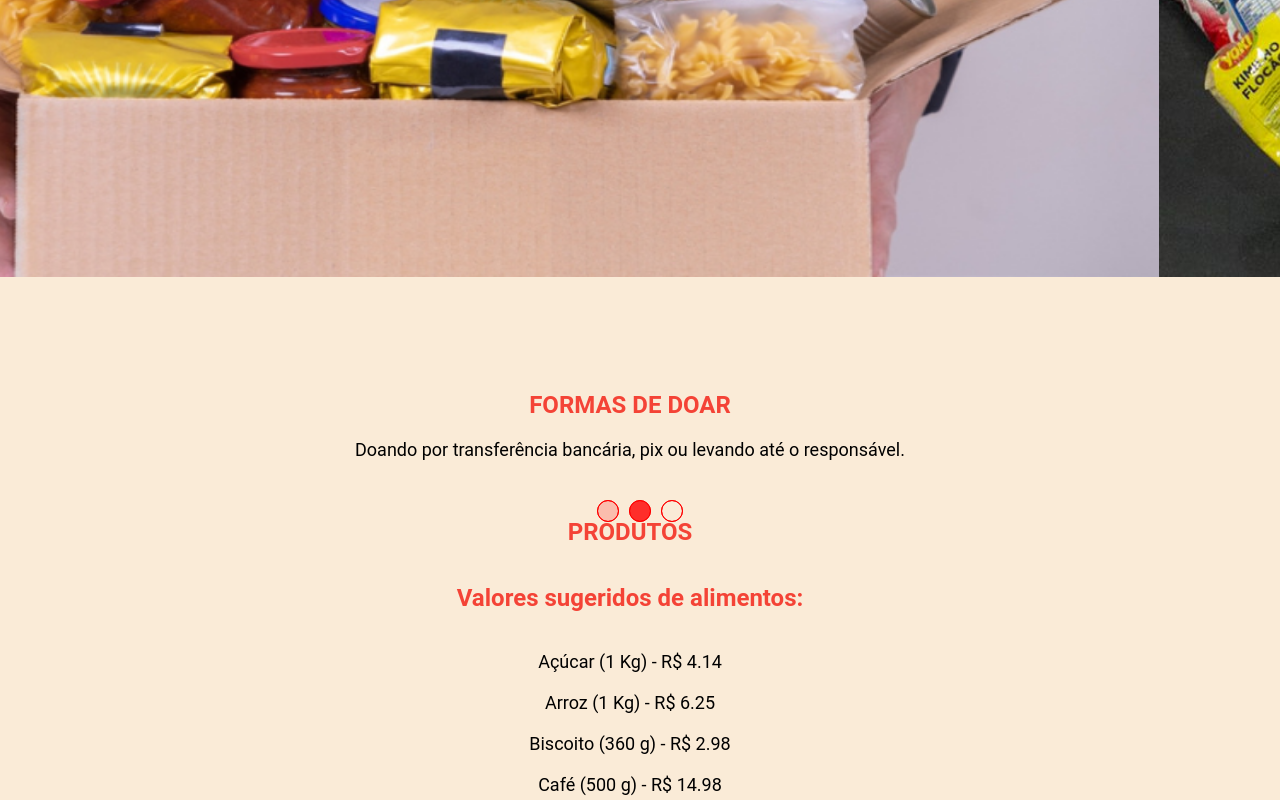
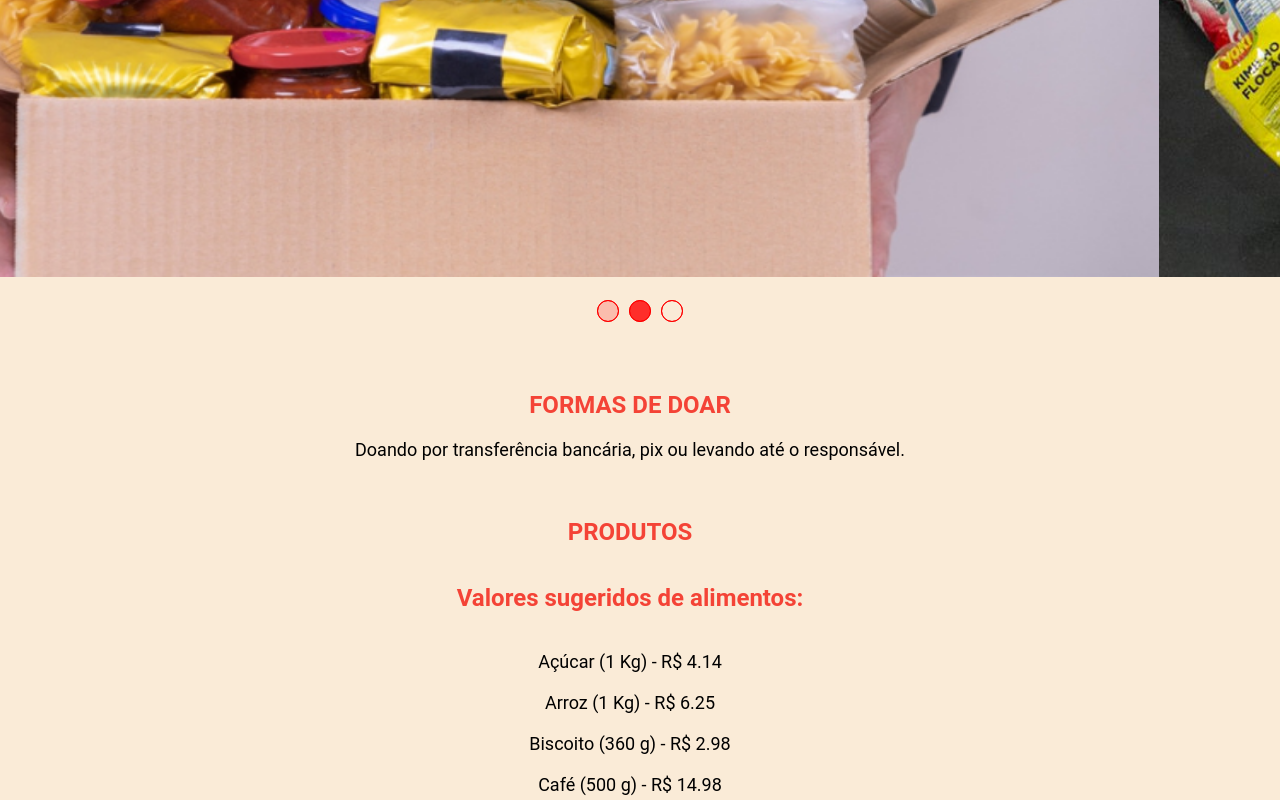
Before and after one commit to karisa20/proj_doacao_alimento, a plain HTML site: page index.html in a window 1280 px wide. Shown: the part 1078-1878 px from the top of the page. Drawn offline with Linux system fonts and the light colour scheme; some packages are replaced by stand-ins of ours.

Commit message:
Ajuste botão
Ajustando o local onde ficou o botão.

```diff
--- a/styles.css
+++ b/styles.css
@@ -110,7 +110,7 @@ section.carrosel{
 .nav-manual, .nav-auto{
     position: absolute;
     width: 100%;
-    bottom: -800px; /*para imput (bolinha) ficar embaixo do carrossel*/
+    bottom: -600px; /*para imput (bolinha) ficar embaixo do carrossel*/
     display: flex;
     justify-content: center;
 }
```
